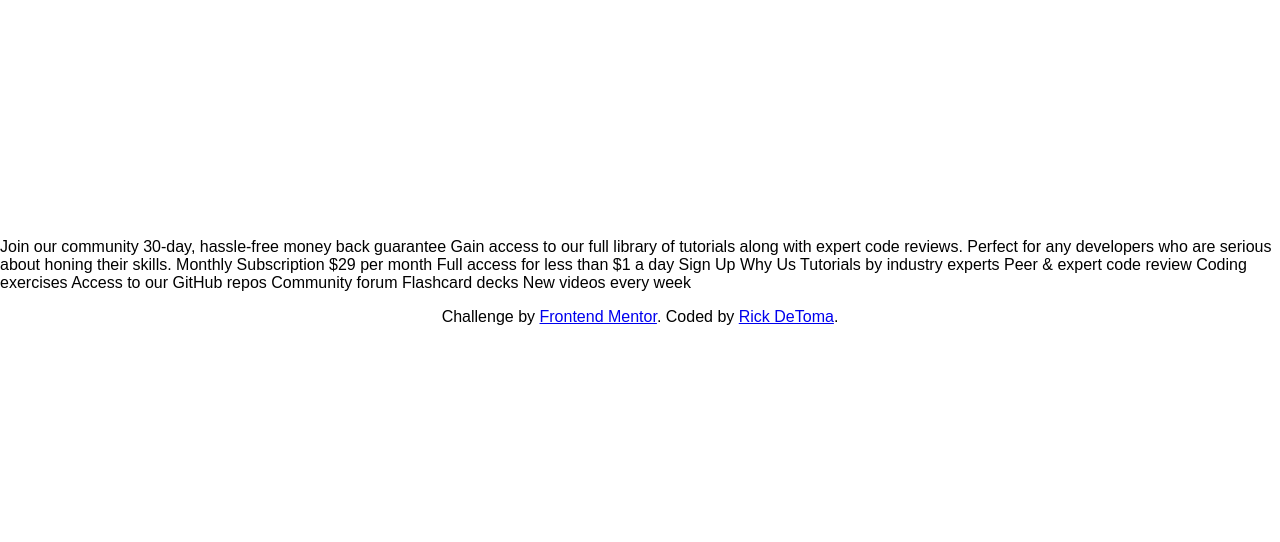
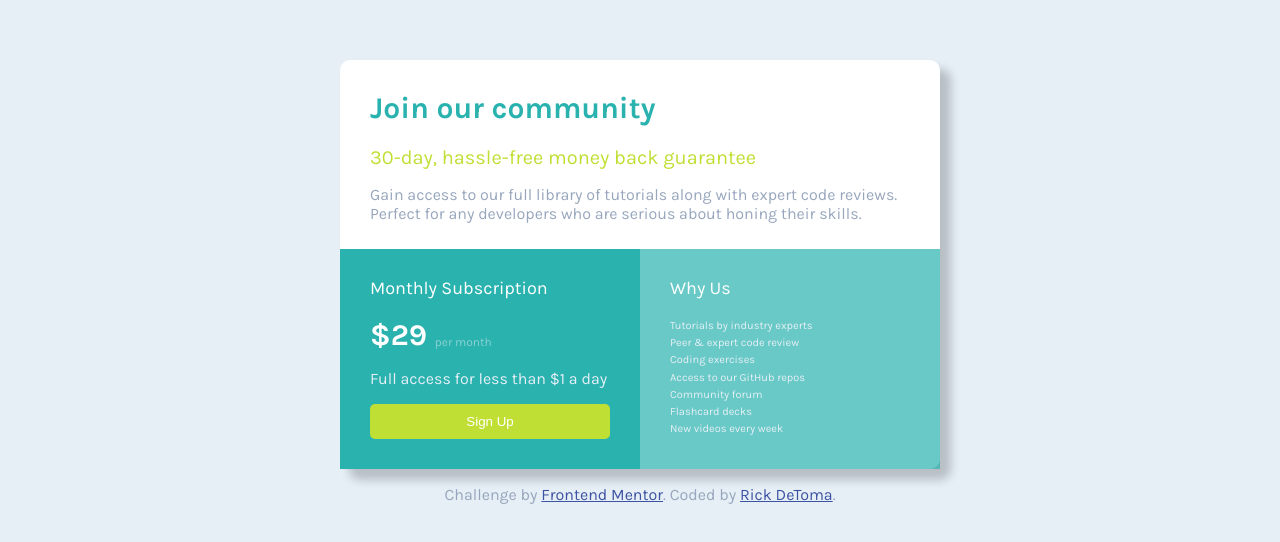
Before and after one commit to detomdev/single-price-front-end, a plain HTML site: page index.html in a window 1280 px wide. Shown: the part 110-652 px from the top of the page. Drawn offline with Linux system fonts and the light colour scheme.

Commit message:
Add files via upload
Updated css and added html tags

```diff
--- a/index.html
+++ b/index.html
@@ -7,38 +7,46 @@
     <meta name="viewport" content="width=device-width, initial-scale=1.0">
     <!-- displays site properly based on user's device -->
     <link rel="stylesheet" href="style.css">
+
     <link rel="icon" type="image/png" sizes="32x32" href="./images/favicon-32x32.png">
 
     <title>Frontend Mentor | Single Price Grid Component</title>
-
-
 </head>
 
 <body>
-    Join our community
+    <div class="container">
+        <div class="community">
+            <h1> Join our community</h1>
 
-    30-day, hassle-free money back guarantee
+            <H2>30-day, hassle-free money back guarantee</H2>
 
-    Gain access to our full library of tutorials along with expert code reviews.
-    Perfect for any developers who are serious about honing their skills.
+            <p> Gain access to our full library of tutorials along with expert code reviews.
+                Perfect for any developers who are serious about honing their skills.</p>
+        </div>
 
-    Monthly Subscription
+        <div class="subscription">
+            <h3>Monthly Subscription</h3>
 
-    &dollar;29 per month
+            <span class="price">&dollar;29 </span>
+            <span class="month">per month</span>
 
-    Full access for less than &dollar;1 a day
+            <p class="sub"> Full access for less than &dollar;1 a day</p>
 
-    Sign Up
+            <button>Sign Up</button>
+        </div>
 
-    Why Us
+        <div class="why">
+            <h3>Why Us</h3>
 
-    Tutorials by industry experts
-    Peer &amp; expert code review
-    Coding exercises
-    Access to our GitHub repos
-    Community forum
-    Flashcard decks
-    New videos every week
+            <p class="tutorials"> Tutorials by industry experts<br>
+                Peer &amp; expert code review<br>
+                Coding exercises<br>
+                Access to our GitHub repos<br>
+                Community forum<br>
+                Flashcard decks<br>
+                New videos every week</p>
+        </div>
+    </div>
 
     <footer>
         <p class="attribution">
--- a/style.css
+++ b/style.css
@@ -1,4 +1,4 @@
-@import url('https://fonts.googleapis.com/css2?family=Roboto:wght@400;700&display=swap');
+@import url('https://fonts.googleapis.com/css2?family=Karla:wght@400;700&display=swap');
 
 * {
     box-sizing: border-box;
@@ -10,7 +10,101 @@ body {
     flex-direction: column;
     align-items: center;
     justify-content: center;
-    height: 100vh;
+    background-color: hsl(204, 43%, 93%);
+    min-height: 100vh;
     overflow: hidden;
     margin: 0;
 }
+
+.container {
+    background-color: #fff;
+    width: 600px;
+    border-radius: 10px;
+    display: flex;
+    flex-wrap: wrap;
+    box-shadow: 10px 10px 10px 1px rgba(0, 0, 0, 0.2);
+}
+
+.community {
+    padding: 10px 30px;
+}
+
+.subscription {
+    background-color: hsl(179, 62%, 43%);
+    padding: 10px 30px 30px;
+    flex-basis: 50%;
+}
+
+.why {
+    background-color: hsla(179, 62%, 43%, 70%);
+    padding: 10px 100px 10px 30px;
+    flex-basis: 50%;
+}
+
+h1 {
+    color: hsl(179, 62%, 43%);
+    font-weight: 700;
+    font-size: 30px;
+}
+
+h2 {
+    color: hsl(71, 73%, 54%);
+    font-weight: 400;
+    font-size: 20px;
+}
+
+h3 {
+    color: #fff;
+    font-weight: 400;
+    font-size: 18px;
+}
+
+p {
+    color: hsl(218, 22%, 67%);
+    font-weight: 400;
+    font-size: 16px;
+}
+
+.sub {
+    color: hsl(204, 43%, 93%);
+    font-weight: 400;
+}
+
+.price {
+    color: #fff;
+    font-weight: 700;
+    font-size: 30px;
+}
+
+.month {
+    color: hsl(204, 43%, 93%);
+    font-weight: lighter;
+    font-size: 12px;
+    opacity: 50%;
+    vertical-align: middle;
+}
+
+button {
+    border: 0;
+    border-radius: 5px;
+    padding: 10px 30px;
+    background-color: hsl(71, 73%, 54%);
+    color: #fff;
+    width: 240px;
+}
+
+.tutorials {
+    color: hsl(204, 43%, 93%);
+    font-weight: 400;
+    font-size: 11px;
+    line-height: 1.55;
+}
+
+.attribution {
+    font-size: 16px;
+    text-align: center;
+}
+
+.attribution a {
+    color: hsl(228, 45%, 44%);
+}
```
